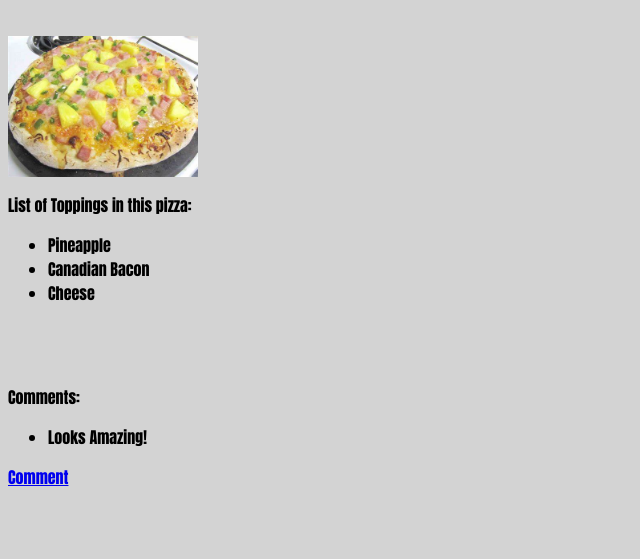
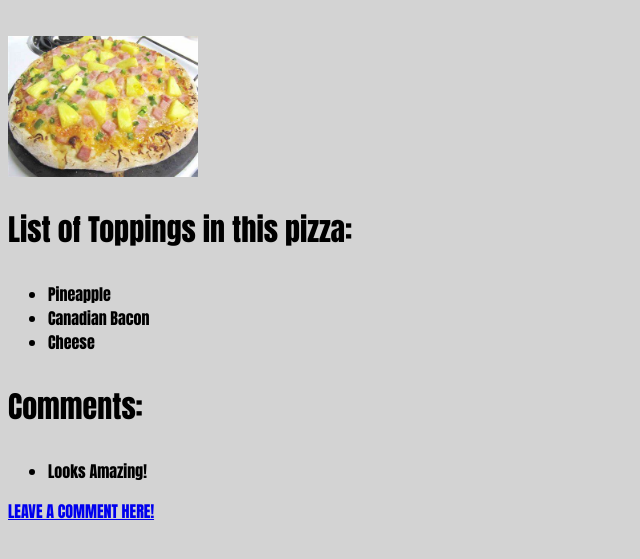
Before and after one commit to JohnDrex/PizzaProject, a Django app: page /pizs/1/ in a window 1280 px wide. Shown: the part 169-728 px from the top of the page, without its empty margins (0-640 px from the left). Run offline with Django 3.2, Linux system fonts and the light colour scheme; data comes from the database, SQL or seed files in the repository; both versions use the stored data as it was after the commit.

Commit message:
final entry

```diff
--- a/pizzas/templates/pizzas/index.html
+++ b/pizzas/templates/pizzas/index.html
@@ -4,10 +4,9 @@
 {% block content %}
 <link rel="stylesheet" href="{% static 'colors.css' %}">
 
-<p style="font-size:70px"> Welcome to John's Pizza! </p>
+<p style="font-size:70px"> Welcome to John's Pizzaria! </p>
 <img src="{% static 'shop.jpg' %}" class="img-thumbnail" style="max-height: 279px" alt=""><img src="{% static 'pepperoni.jpg' %}" class="img-thumbnail" style="max-height: 300px" alt="">>
-<br>
-<p>Home of the greatest pizzas in the world!!!
+<p style="font-size:35px">Home of the greatest pizzas in the world!!!
 </p>
 
 
--- a/pizzas/templates/pizzas/pizs.html
+++ b/pizzas/templates/pizzas/pizs.html
@@ -9,7 +9,7 @@
 <ul>
     {% for p in all_pizzas %}
     <li>
-        <a href="{% url 'pizzas:pizza' p.id %}"> {{ p }} </a>
+        <a style="font-size:25px" href="{% url 'pizzas:pizza' p.id %}"> {{ p }} </a>
     </li>
 
     {% empty %}
--- a/pizzas/templates/pizzas/pizza.html
+++ b/pizzas/templates/pizzas/pizza.html
@@ -15,7 +15,7 @@
 {% endfor %}
 
 <form method ='POST'>
-    <p> List of Toppings in this pizza: </p>
+    <p style="font-size:30px"> List of Toppings in this pizza: </p>
     <ul>
         {% for t in toppings %}
         <li> {{ t.toppings }} </li>
@@ -25,8 +25,7 @@
         {% endfor %}
 
     </ul>
-    <br><br>
-    <p>Comments:</p>
+    <p style="font-size:30px"> Comments: </p>
     <ul>
         {% for c in acomment %}
         <li>{{ c.text }}</li>
@@ -36,7 +35,7 @@
         {% endfor %}
 
     </ul>
-    <p><a href="{% url 'pizzas:comments' pizza_name.id %}">Comment</a></p>
+    <p><a href="{% url 'pizzas:comments' pizza_name.id %}">LEAVE A COMMENT HERE!</a></p>
 </form>
 
 
```
Also changed, not shown: db.sqlite3.
